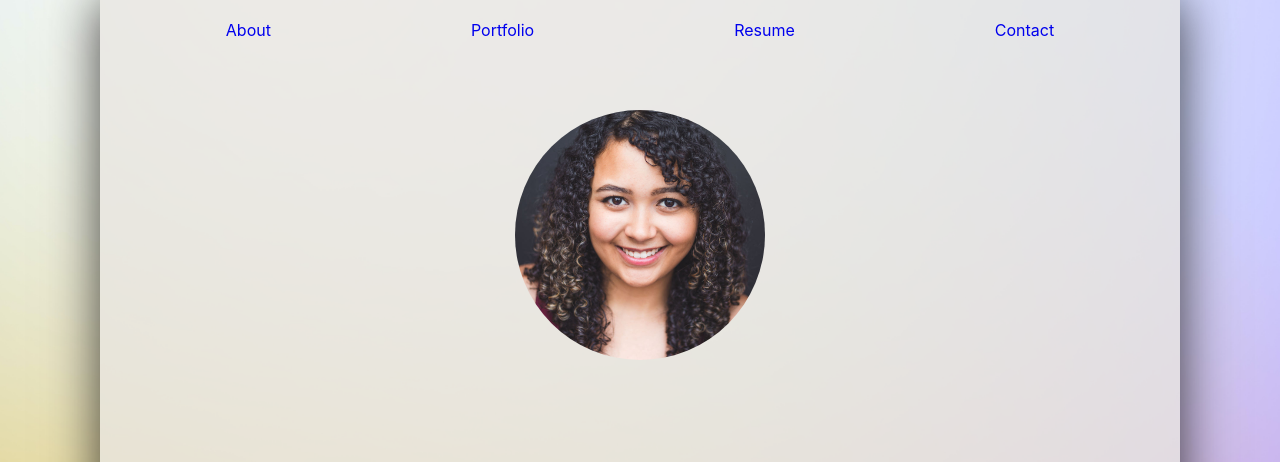
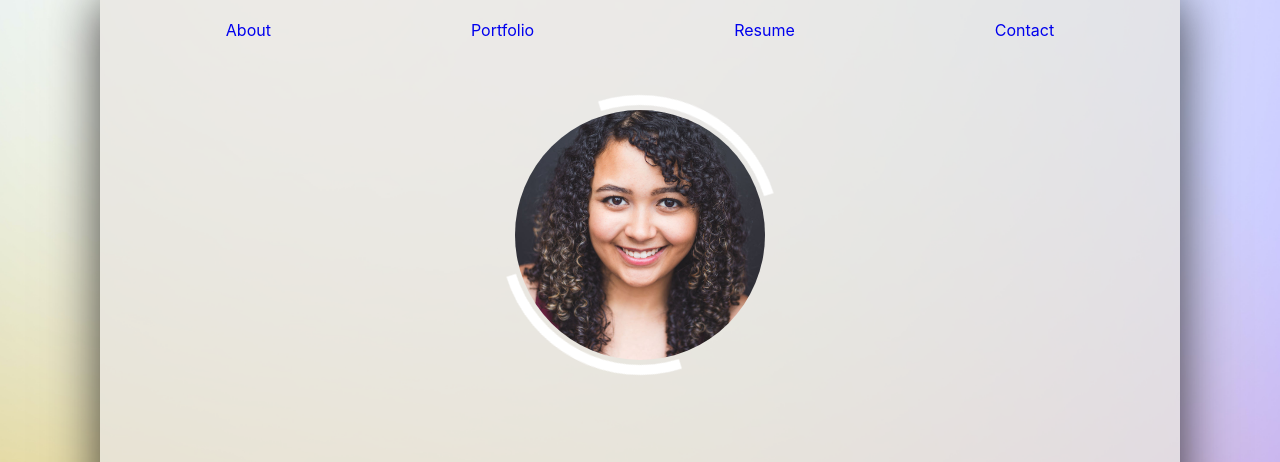
Before and after one commit to bganser15/brittanys-react-portfolio, a React (Create React App) app: page / in a window 1280 px wide. Shown: the top 462 px of the page. Built offline with nearby package versions, Linux system fonts and the light colour scheme.

Commit message:
added image animation

```diff
--- a/src/components/About/index.css
+++ b/src/components/About/index.css
@@ -15,7 +15,9 @@
   padding: 50px;
 }
 .pic-container {
-
+  max-width: 250px;
+  margin: 0 auto;
+  position: relative;
   text-align: center;
 
 
@@ -26,4 +28,23 @@
   height: 250px;
   border-radius: 100%;
   margin-bottom: 50px;
+  display: block;
+
 }
+
+.pic-container::before {
+  content:"";
+  text-align: center ;
+  position:absolute;
+  inset:-15px;
+  border: 10px solid white;
+  border-top-color: rgba(255,255,255, 0) ;
+  border-bottom-color: rgba(255,255,255, 0) ;
+  border-radius: 100%;
+  z-index: 1;
+  animation: spin 3s linear infinite;
+}
+
+@keyframes spin {
+  to{ transform: rotate(360deg);}
+}
```
